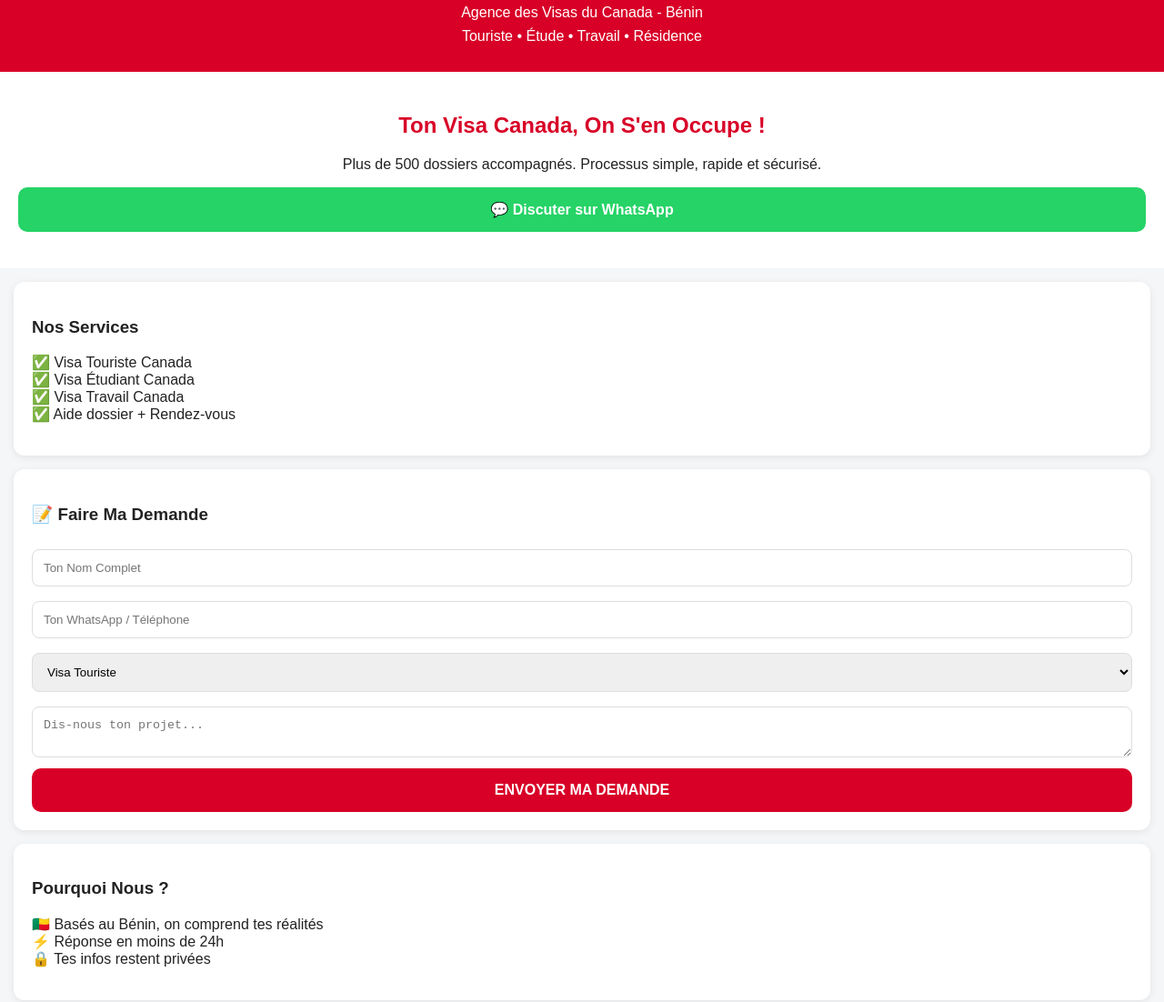
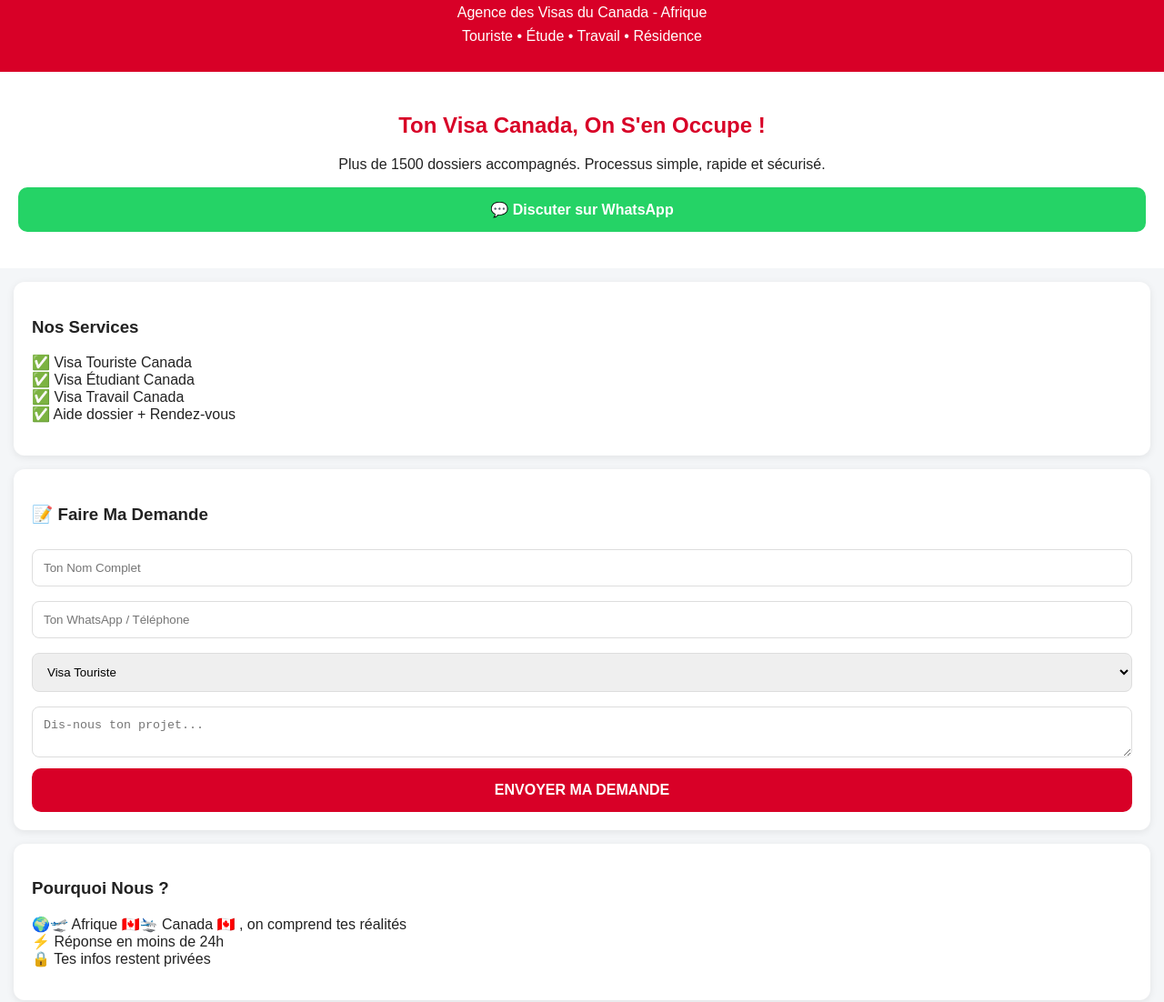
Before and after one commit to VisacanadAgency/visacanadagency, a plain HTML site: page index.html in a window 1280 px wide. Shown: the part 66-1168 px from the top of the page at 91% size. Drawn offline with Linux system fonts and the light colour scheme.

Commit message:
Update index.html

```diff
--- a/index.html
+++ b/index.html
@@ -22,12 +22,12 @@ footer{text-align:center;padding:20px;color:#888;font-size:13px}
 <body>
 <header>
 <h1>🇨🇦 VISACANADAGENCY</h1>
-<p>Agence des Visas du Canada - Bénin</p>
+<p>Agence des Visas du Canada - Afrique</p>
 <p>Touriste • Étude • Travail • Résidence</p>
 </header>
 <div class="hero">
 <h2>Ton Visa Canada, On S'en Occupe !</h2>
-<p>Plus de 500 dossiers accompagnés. Processus simple, rapide et sécurisé.</p>
+<p>Plus de 1500 dossiers accompagnés. Processus simple, rapide et sécurisé.</p>
 <a class="btn" href="https://wa.me/22900000000?text=Bonjour%20VisacanadAgency,%20je%20veux%20mon%20Visa%20Canada">💬 Discuter sur WhatsApp</a>
 </div>
 <div class="card">
@@ -47,5 +47,5 @@ footer{text-align:center;padding:20px;color:#888;font-size:13px}
 </div>
 <div class="card">
 <h3>Pourquoi Nous ?</h3>
-<p>🇧🇯 Basés au Bénin, on comprend tes réalités<br>⚡ Réponse en moins de 24h<br>🔒 Tes infos restent privées</p>
+<p>🌍🛫 Afrique 🇨🇦🛬 Canada 🇨🇦 , on comprend tes réalités<br>⚡ Réponse en moins de 24h<br>🔒 Tes infos restent privées</p>
 <a class="btn btn-red" href="https://wa.me
```
